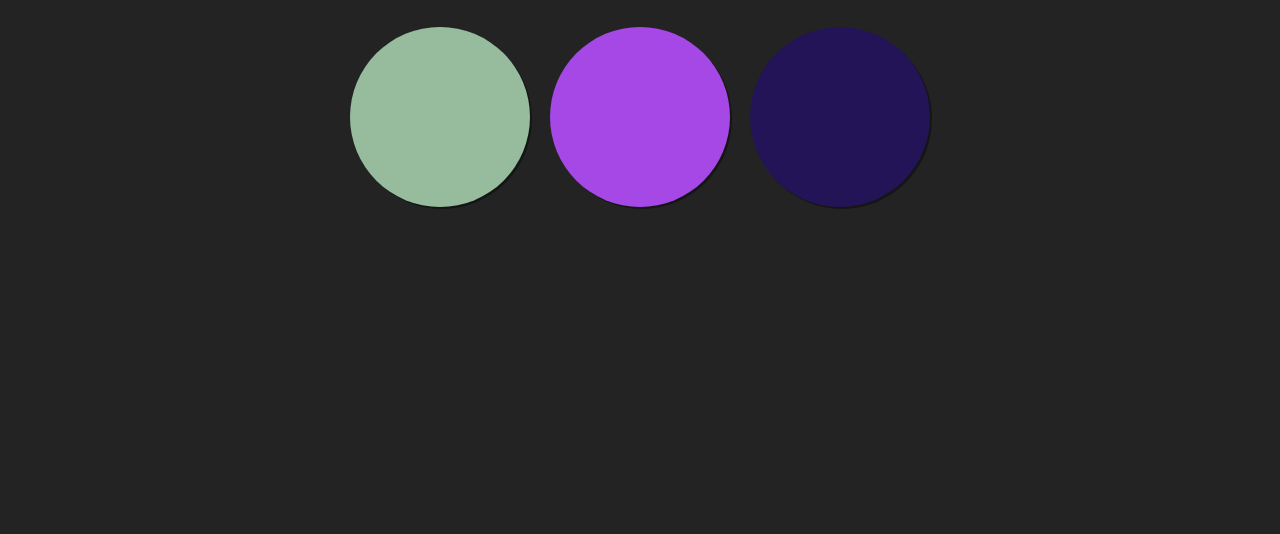
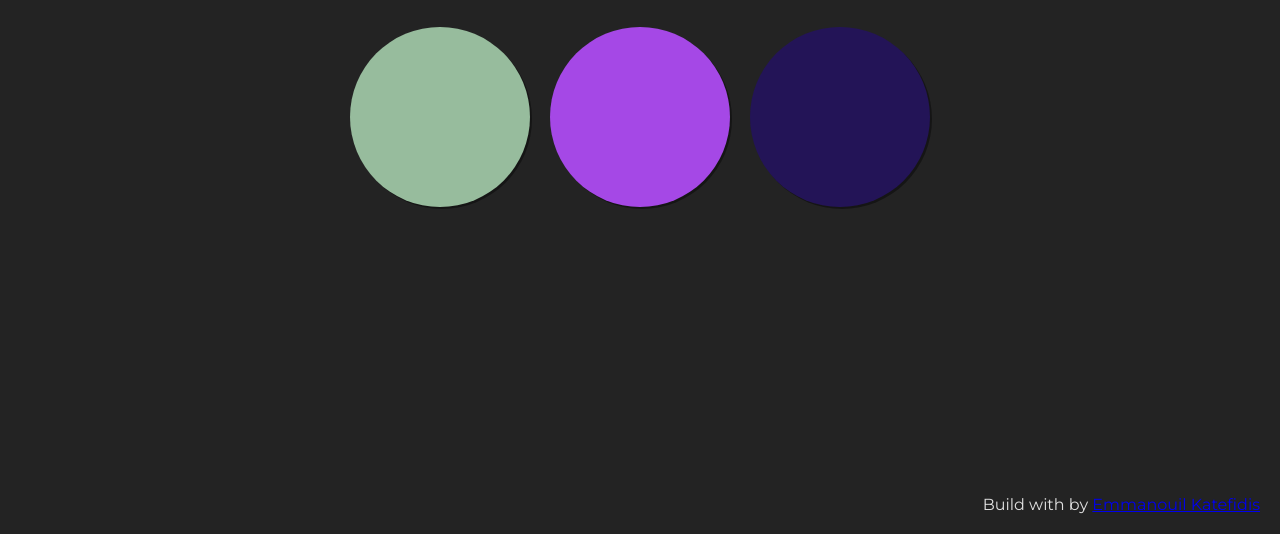
Before and after one commit to man0s/RGBit, a plain HTML site: page index.html in a window 1280 px wide. Shown: the part 266-800 px from the top of the page. Drawn offline with Linux system fonts and the light colour scheme.

Commit message:
Info Added

```diff
--- a/index.html
+++ b/index.html
@@ -25,6 +25,10 @@
 		<div class="circle"></div>
 		<div class="circle"></div>
 	</div>
+
+	<div id="info">
+			Build with <span class="fa fa-heart"></span> by <a href="https://www.katefidis.ga">Emmanouil Katefidis
+	</div>
 	<!-- Scripts -->
 	<script type="text/javascript" src="game.js"></script>
 </body>
--- a/style.css
+++ b/style.css
@@ -87,3 +87,14 @@ img {
 	height: 10%;
 	width: 10%;
 }
+
+#info {
+	display: block;
+	position:fixed;
+	right:20px;
+	bottom:20px;
+	padding:0;
+	margin:0;
+	text-align:right;
+	color: #E0E0E0;
+}
```
